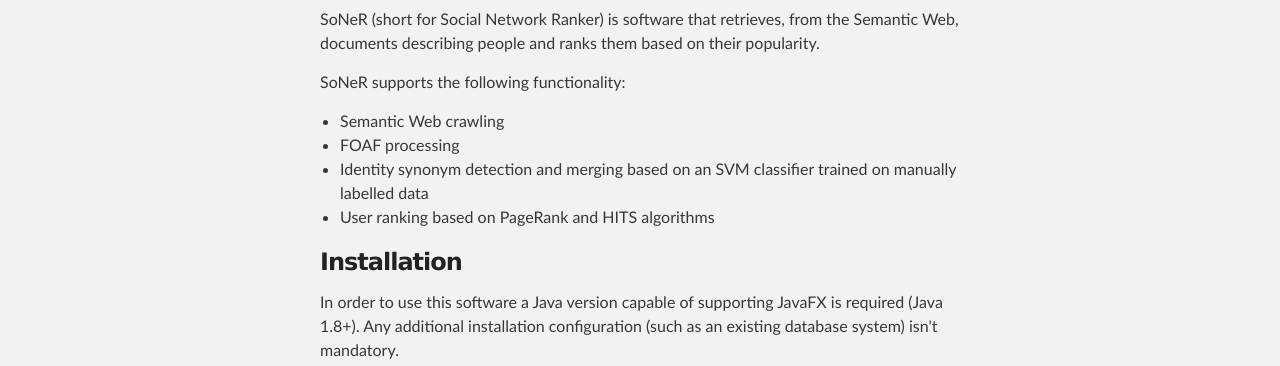
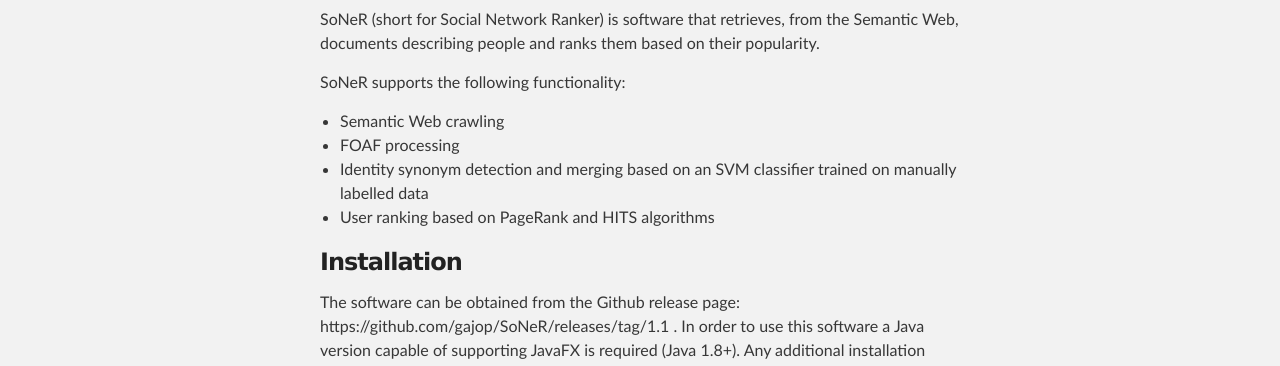
Before and after one commit to gajop/SoNeR, a plain HTML site: page index.html in a window 1280 px wide. Shown: the part 299-665 px from the top of the page. Drawn offline with Linux system fonts and the light colour scheme.

Commit message:
added link to current release in the docs

```diff
--- a/index.html
+++ b/index.html
@@ -45,6 +45,7 @@
 </ul>
 
 <h3><a id="installation" class="anchor" href="#installation" aria-hidden="true"><span class="octicon octicon-link"></span></a>Installation</h3>
+The software can be obtained from the Github release page: https://github.com/gajop/SoNeR/releases/tag/1.1 .
 In order to use this software a Java version capable of supporting JavaFX is required (Java 1.8+).
 Any additional installation configuration (such as an existing database system) isn't mandatory.
 
```
